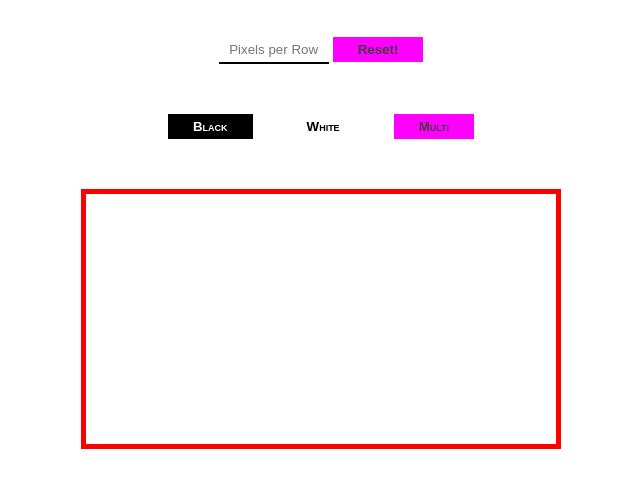
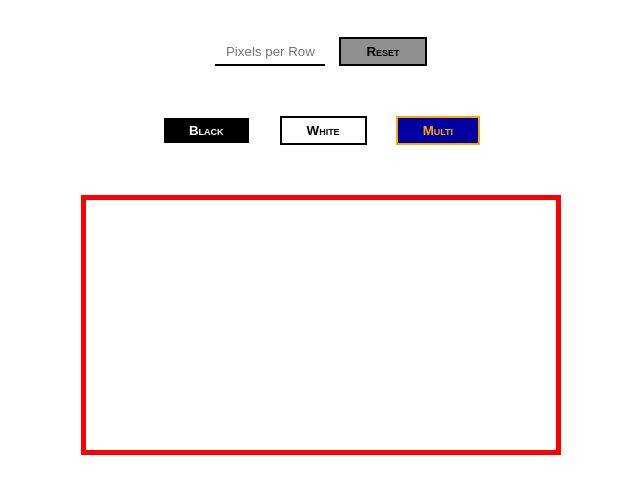
Before and after one commit to drregg6/etch-a-sketch, a plain HTML site: page index.html in a window 1280 px wide. Shown: the part 111-604 px from the top of the page, without its empty margins (319-959 px from the left). Drawn offline with nearby package versions, Linux system fonts and the light colour scheme.

Commit message:
button css set

```diff
--- a/index.html
+++ b/index.html
@@ -13,7 +13,7 @@
 
     <div class="user-input">
         <input type="number" name="rows" placeholder="Pixels per Row">
-        <button class="reset">Reset!</button>
+        <button class="reset">Reset</button>
     </div>
     <div class="color-btns">
         <button class="black">Black</button>
--- a/public/css/styles.css
+++ b/public/css/styles.css
@@ -44,20 +44,29 @@ input:focus {
 }
 
 button {
+    margin-left: 25px;
     padding: 5px 25px;
-    background: #f0f;
-    color: #3f3f3f;
     font-weight: 700;
+
+    font-variant: small-caps;
+    transition: all .2s;
+}
+
+.reset {
+    margin-left: 10px;
+
+    background: #8f8f8f;
+    color: #000;
+    border: 2px solid #000;
+}
+.reset:hover {
+    background: #000;
+    color: #8f8f8f;
 }
 
 .color-btns {
     margin-top: 50px;
     text-align: center;
-}
-
-.color-btns > button {
-    margin-left: 25px;
-    font-variant: small-caps;
 }
 .color-btns > button:first-child {
     margin-left: 0;
@@ -66,15 +75,34 @@ button {
 .black {
     background-color: #000;
     color: #fff;
+
+    border: 2px solid #fff;
+}
+.black:hover {
+    background: #fff;
+    color: #000;
 }
 
 .white {
     background: #fff;
     color: #000;
+
+    border: 2px solid #000;
+}
+.white:hover {
+    background: #000;
+    color: #fff;
 }
 
 .multi {
-    background-color: #
+    background-color: #0000a0;
+    color: #ffa500;
+
+    border: 2px solid #ffa500;
+}
+.multi:hover {
+    background-color: #ffa500;
+    color: #0000a0;
 }
 
 .container {
```
